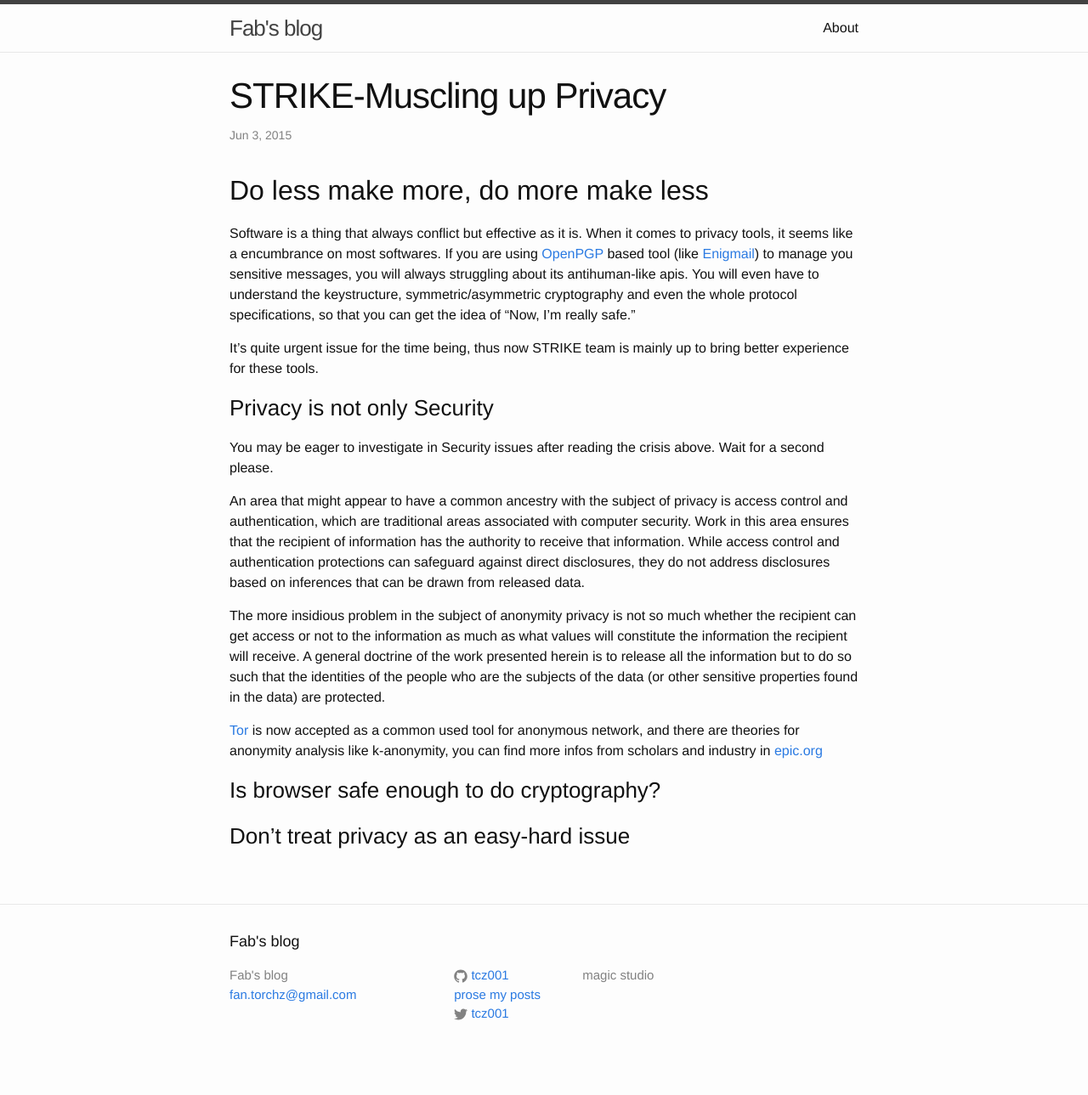
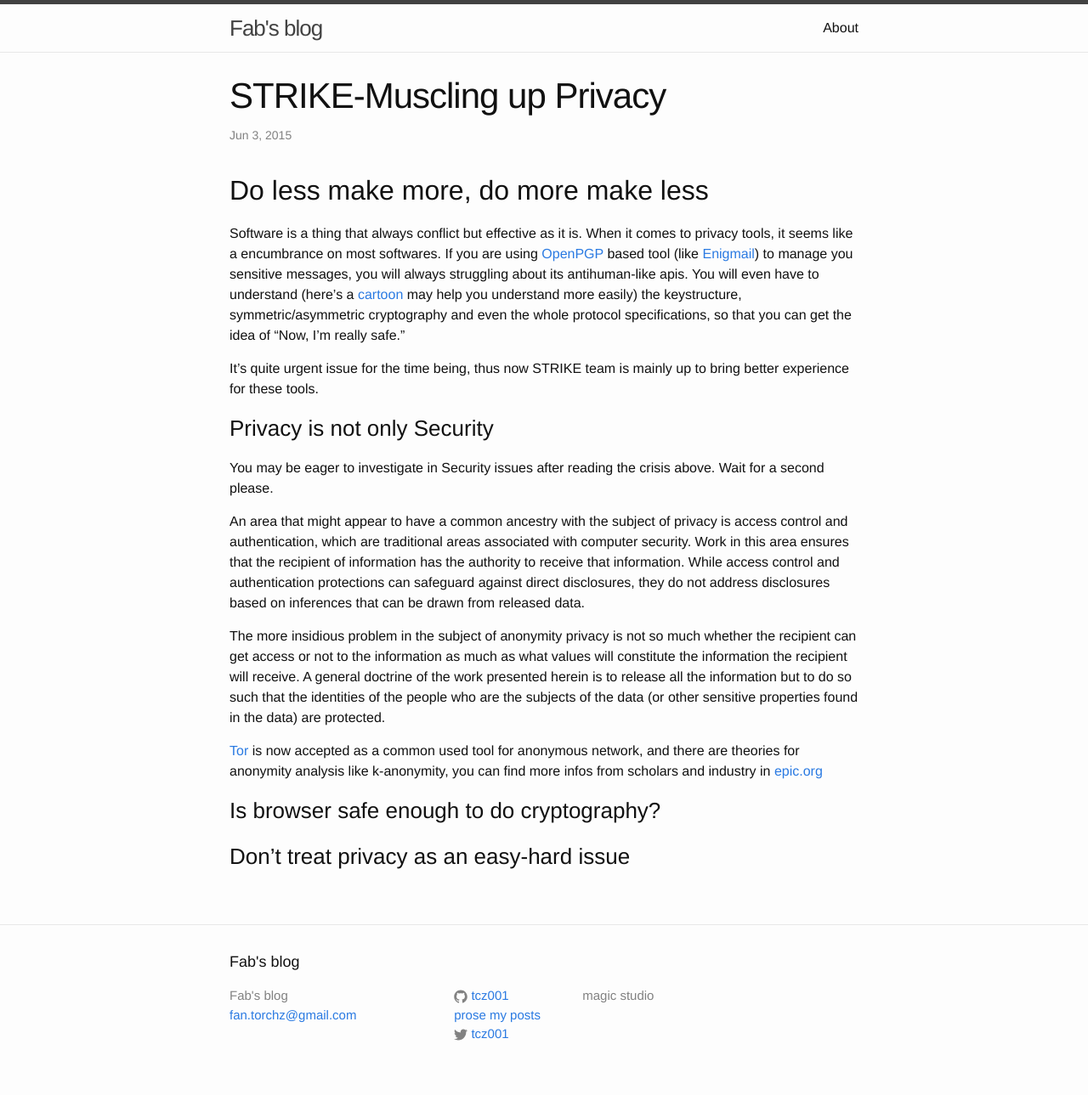
Before and after one commit to tcz001/tcz001.github.io, a Jekyll site: the page built from _posts/2015-06-03-muscling-up-privacy.md, in a window 1280 px wide. Shown: the whole page at 85% size. Built offline with Jekyll 4.4.1, drawn with Linux system fonts in a browser that asks for light colours; before the commit the page ends 1265 px from its top, so only the background shows below that.

Commit message:
Updated 2015-06-03-muscling-up-privacy.md

```diff
--- a/_posts/2015-06-03-muscling-up-privacy.md
+++ b/_posts/2015-06-03-muscling-up-privacy.md
@@ -7,7 +7,7 @@ layout: post
 
 ## Do less make more, do more make less
 
-Software is a thing that always conflict but effective as it is. When it comes to privacy tools, it seems like a encumbrance on most softwares. If you are using [OpenPGP](http://www.openpgp.org/) based tool (like [Enigmail](https://www.enigmail.net)) to manage you sensitive messages, you will always struggling about its antihuman-like apis. You will even have to understand the keystructure, symmetric/asymmetric cryptography and even the whole protocol specifications, so that you can get the idea of "Now, I'm really safe."
+Software is a thing that always conflict but effective as it is. When it comes to privacy tools, it seems like a encumbrance on most softwares. If you are using [OpenPGP](http://www.openpgp.org/) based tool (like [Enigmail](https://www.enigmail.net)) to manage you sensitive messages, you will always struggling about its antihuman-like apis. You will even have to understand (here's a [cartoon](https://www.powtoon.com/show/gmd6oEQEY8q/pgp-basics/) may help you understand more easily) the keystructure, symmetric/asymmetric cryptography and even the whole protocol specifications, so that you can get the idea of "Now, I'm really safe."
 
 It's quite urgent issue for the time being, thus now STRIKE team is mainly up to bring better experience for these tools.
 
```
